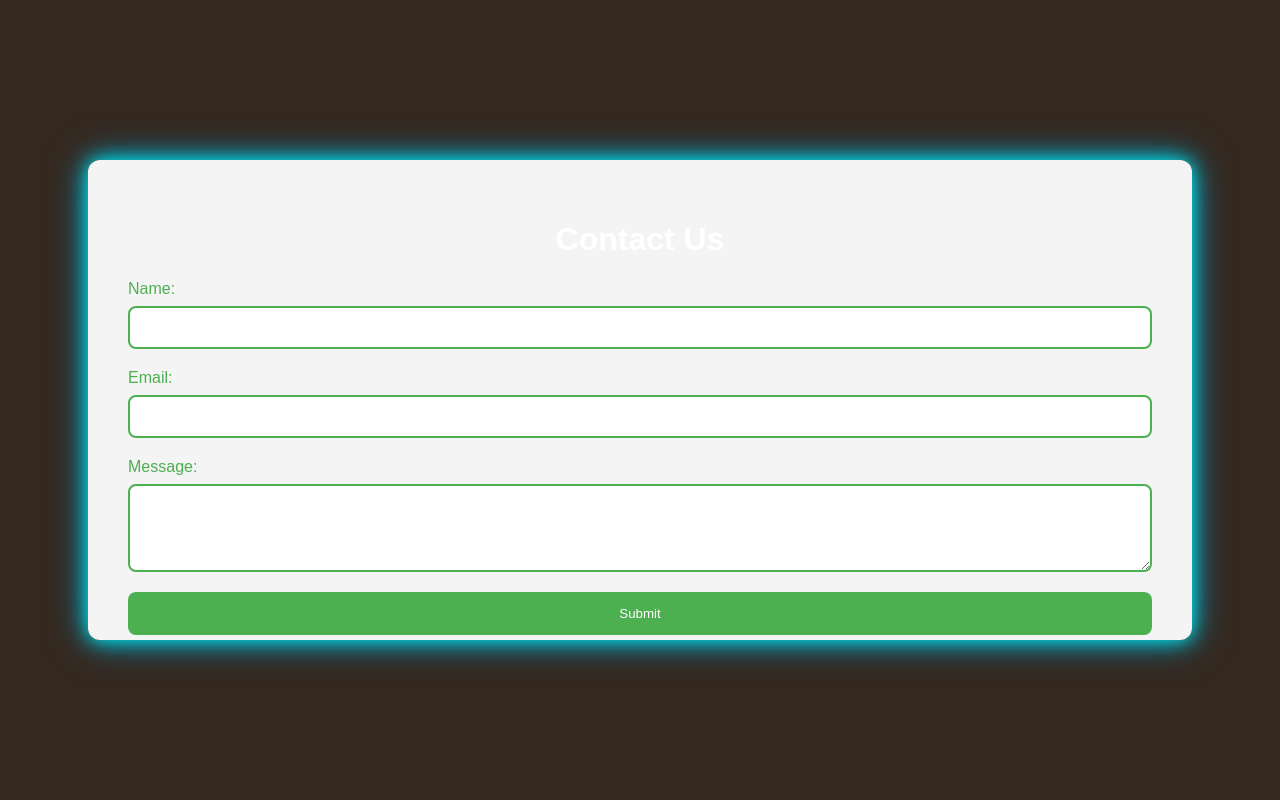
After one commit to Abuzar-Khan2023/EarningInk, a PHP site: page /HTML/contactForm.html in a window 1280 px wide. The commit adds this page. Run offline with PHP 8.4, Linux system fonts and the light colour scheme.

Commit message:
Firebase for Login / Making Contact form

```diff
--- /dev/null
+++ b/CSS/contactFrom.css
@@ -0,0 +1,86 @@
+body {
+    font-family: 'Arial', sans-serif;
+    margin: 0;
+    padding: 0;
+    display: flex;
+    justify-content: center;
+    align-items: center;
+    height: 100vh;
+    background-color: #35281E; /* Chocolaty background color */
+  }
+
+  .container {
+    background-color: rgba(255, 255, 255, 0.95); /* Slightly more opaque white background */
+    width: 80%; /* Adjust the width as needed */
+    height: 400px; /* Adjust the height as needed */
+    padding: 40px; /* Adjust the padding as needed */
+    border-radius: 12px;
+    box-shadow: 0 0 20px #00fffb, 0 0 40px #0081bc; /* Increased box shadow for a card effect */
+    animation: fadeIn 0.8s ease-in-out; /* Fade-in animation */
+  }
+
+  @keyframes fadeIn {
+    from {
+      opacity: 0;
+      transform: translateY(-20px);
+    }
+    to {
+      opacity: 1;
+      transform: translateY(0);
+    }
+  }
+
+  h1 {
+    text-align: center;
+    color: #fff; /* White text color for better visibility on a chocolaty background */
+  }
+
+  form {
+    display: flex;
+    flex-direction: column;
+    animation: slideIn 1s ease-in-out; /* Slide-in animation */
+  }
+
+  @keyframes slideIn {
+    from {
+      opacity: 0;
+      transform: translateY(-30px);
+    }
+    to {
+      opacity: 1;
+      transform: translateY(0);
+    }
+  }
+
+  label {
+    margin-bottom: 8px;
+    color: #4CAF50; /* Green color for labels */
+  }
+
+  input, textarea {
+    padding: 12px;
+    margin-bottom: 20px;
+    border: 2px solid #4CAF50;
+    border-radius: 8px;
+    transition: border-color 0.3s ease-in-out; /* Smooth border color transition */
+  }
+
+  input:focus,
+  textarea:focus {
+    outline: none;
+    border-color: #45a049; /* Darker green on focus */
+  }
+
+  button {
+    background-color: #4CAF50;
+    color: #fff;
+    padding: 14px;
+    border: none;
+    border-radius: 8px;
+    cursor: pointer;
+    transition: background-color 0.3s ease-in-out; /* Smooth background color transition */
+  }
+
+  button:hover {
+    background-color: #45a049;
+  }
--- /dev/null
+++ b/HTML/contactForm.html
@@ -0,0 +1,29 @@
+<!DOCTYPE html>
+<html lang="en">
+<head>
+  <meta charset="UTF-8">
+  <meta name="viewport" content="width=device-width, initial-scale=1.0">
+  <link rel="stylesheet" href="../CSS/contactFrom.css">
+  <title>Contact Form</title>
+</head>
+<body>
+
+  <div class="container">
+    <h1>Contact Us</h1>
+    <form id="contactForm">
+      <label for="name">Name:</label>
+      <input type="text" id="name" name="name" required>
+
+      <label for="email">Email:</label>
+      <input type="email" id="email" name="email" required>
+
+      <label for="message">Message:</label>
+      <textarea id="message" name="message" rows="4" required></textarea>
+
+      <button type="submit">Submit</button>
+    </form>
+  </div>
+
+  <script src="../Js/main.js"></script>
+</body>
+</html>
--- a/Js/main.js
+++ b/Js/main.js
@@ -36,3 +36,18 @@ function scrollToSection(sectionId) {
       section.scrollIntoView({ behavior: 'smooth' });
   }
 }
+
+document.getElementById('contactForm').addEventListener('submit', function(event) {
+  event.preventDefault();
+
+  // You can add your custom logic here, such as form validation or submitting the form data.
+  // For simplicity, let's just log the form data to the console.
+  const formData = new FormData(event.target);
+  const formObject = {};
+  formData.forEach((value, key) => {
+    formObject[key] = value;
+  });
+  console.log(formObject);
+
+  // You can replace the console.log above with your own logic to handle the form data.
+});
```
Also changed, not shown: CSS/main.css (+17 -13 lines), HTML/Login_SignUp.html (+13 -4 lines), HTML/main.html (+5 -5 lines), Js/firebase.js (added, +85 -0 lines).
